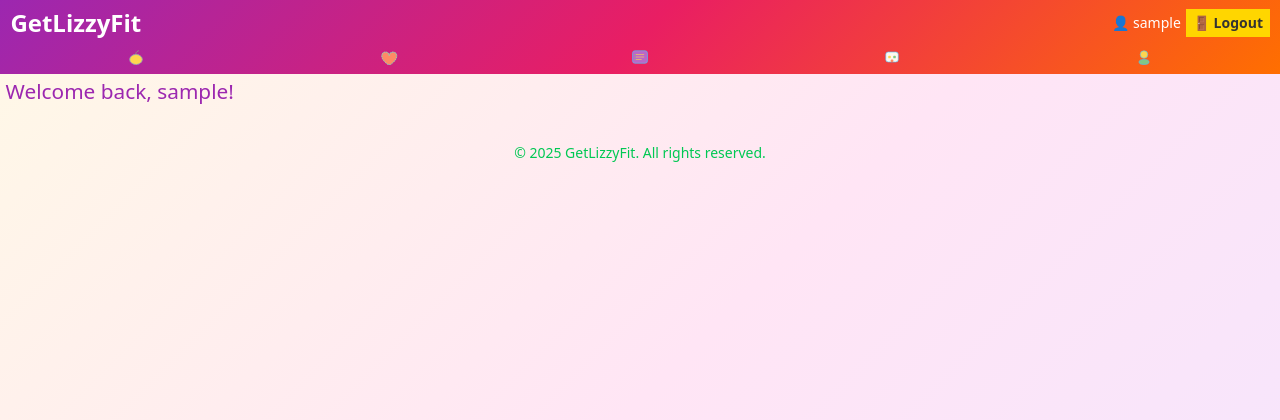
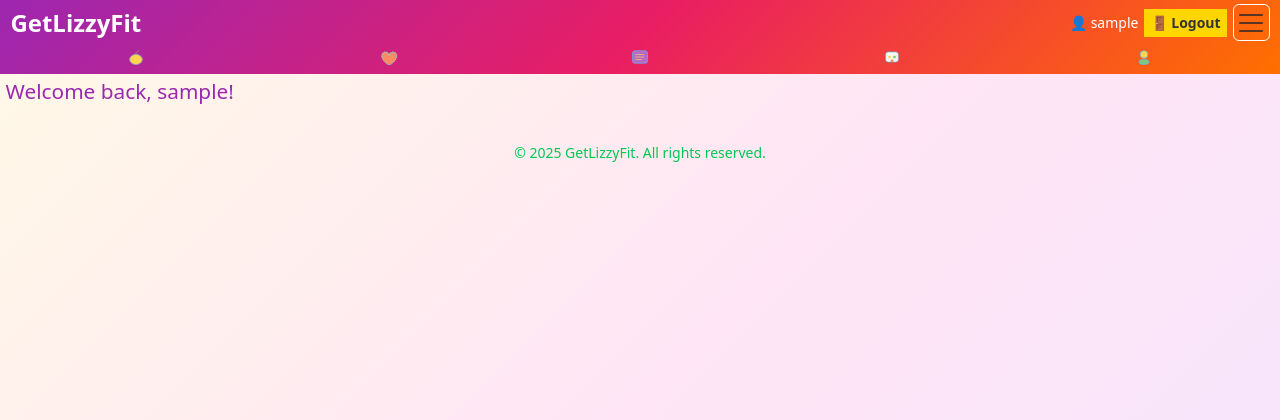
Before and after one commit to EKennard/Tracker, a Django app: page / in a window 1280 px wide. Shown: the top 420 px of the page. Run offline with Django 5.2, Linux system fonts and the light colour scheme; the visitor is signed in with stand-in values (Sample User, id 1).

Commit message:
Remove navbar-expand-lg to show burger menu on all screen sizes

```diff
--- a/templates/base.html
+++ b/templates/base.html
@@ -14,7 +14,7 @@
     {% if user.is_authenticated %}
         {% if request.path != '/users/create-profile/' %}
         <!-- Bootstrap Navbar -->
-        <nav class="navbar navbar-expand-lg sticky-top p-1" style="background: linear-gradient(135deg, #9C27B0 0%, #E91E63 50%, #FF6F00 100%);">
+        <nav class="navbar sticky-top p-1" style="background: linear-gradient(135deg, #9C27B0 0%, #E91E63 50%, #FF6F00 100%);">
             <div class="container-fluid px-2">
                 <div class="d-flex flex-column w-100">
                     <!-- Top Row: Logo and Burger -->
```
